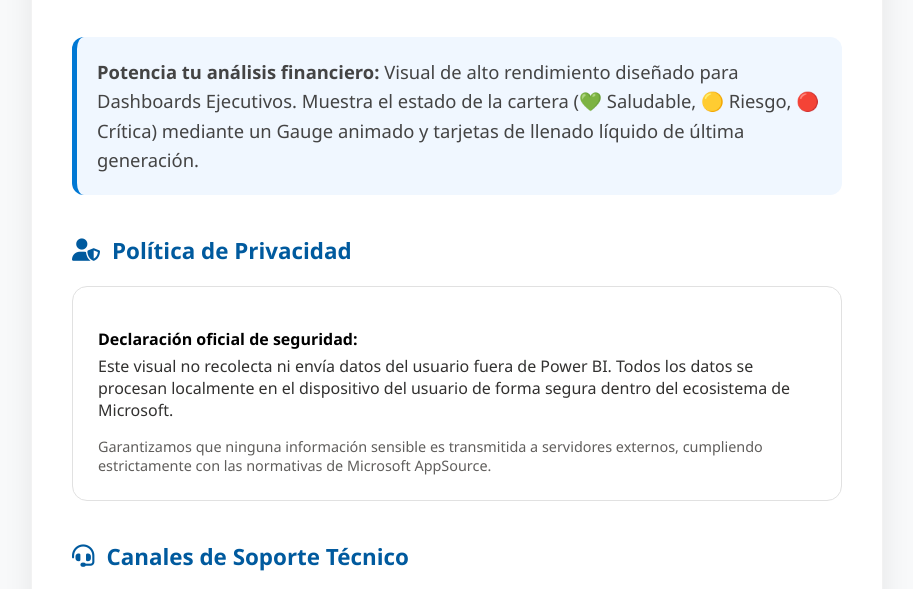
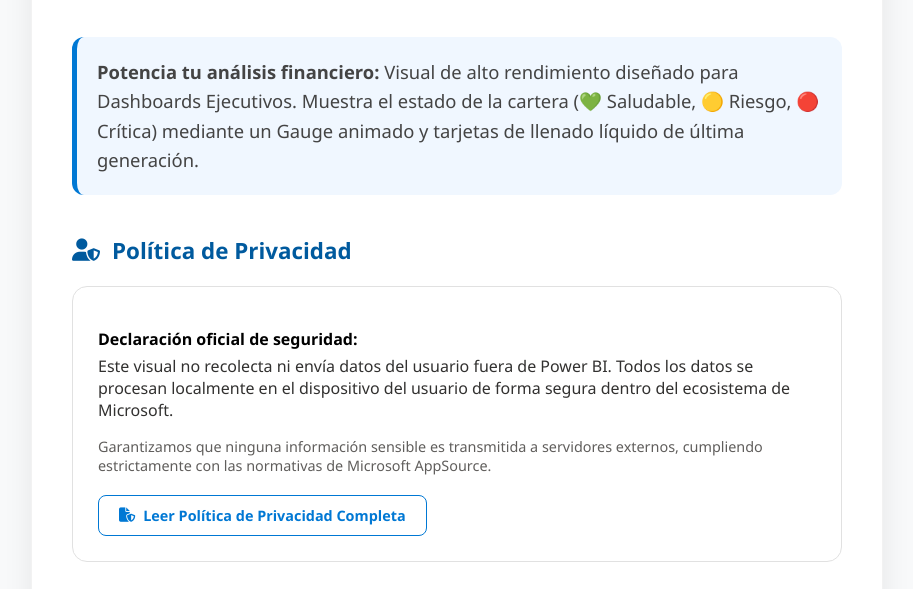
Before and after one commit to JUANCITOPENA/-Health_Score_Cartera_KPI, a plain HTML site: page index.html in a window 1280 px wide. Shown: the part 147-736 px from the top of the page, without its empty margins (183-1096 px from the left). Drawn offline with Linux system fonts and the light colour scheme.

Commit message:
Update index.html

```diff
--- a/index.html
+++ b/index.html
@@ -102,6 +102,31 @@
             color: #000;
             display: block;
             margin-bottom: 5px;
+        }
+
+        /* Estilo para el botón de política */
+        .btn-privacy {
+            display: inline-flex;
+            align-items: center;
+            margin-top: 20px;
+            padding: 10px 20px;
+            background-color: #fff;
+            color: var(--primary);
+            border: 1px solid var(--primary);
+            border-radius: 8px;
+            text-decoration: none;
+            font-weight: 700;
+            font-size: 0.9rem;
+            transition: var(--transition);
+        }
+
+        .btn-privacy i {
+            margin-right: 8px;
+        }
+
+        .btn-privacy:hover {
+            background-color: var(--primary);
+            color: #fff;
         }
 
         /* Grid de Contactos Estilo Botones App */
@@ -233,6 +258,11 @@
         <div class="privacy-card">
             <p><strong>Declaración oficial de seguridad:</strong> Este visual no recolecta ni envía datos del usuario fuera de Power BI. Todos los datos se procesan localmente en el dispositivo del usuario de forma segura dentro del ecosistema de Microsoft.</p>
             <p style="font-size: 0.9rem; color: #605e5c; margin: 0;">Garantizamos que ninguna información sensible es transmitida a servidores externos, cumpliendo estrictamente con las normativas de Microsoft AppSource.</p>
+
+            <!-- Botón de acceso a política detallada -->
+            <a href="privacy.html" class="btn-privacy">
+                <i class="fa-solid fa-file-shield"></i> Leer Política de Privacidad Completa
+            </a>
         </div>
 
         <h2><i class="fa-solid fa-headset"></i> Canales de Soporte Técnico</h2>
```
